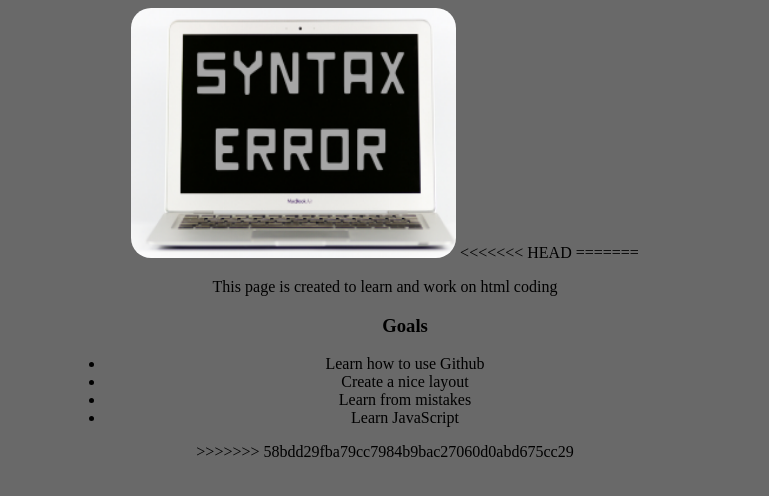
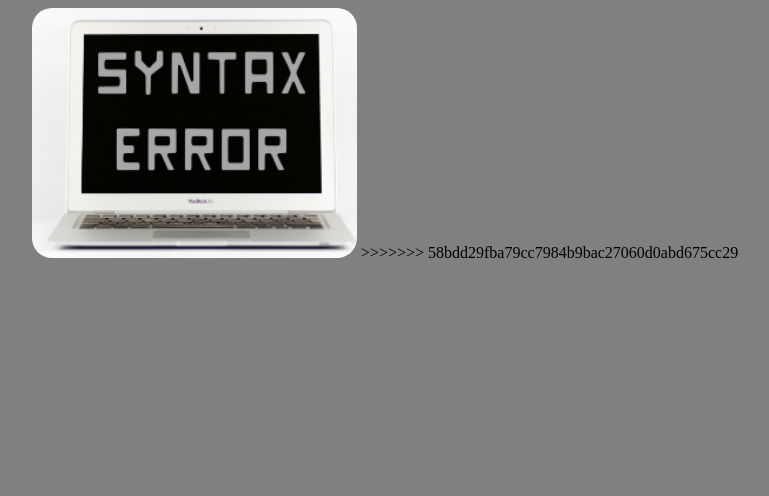
Before and after one commit to Froggy34/froggy34.github.io, a plain HTML site: page index.html in a window 1280 px wide. Shown: the whole page, without its empty margins (255-1024 px from the left). Drawn offline with Linux system fonts and the light colour scheme.

Commit message:
Fixing errors

```diff
--- a/index.html
+++ b/index.html
@@ -3,9 +3,8 @@
 <head>
 	<title>Syntax Error</title>
 	<link rel="stylesheet" type="text/css" href="style.css">
-<body class="main">
+<body>
 	<img src="header.png">
-<<<<<<< HEAD
 	<style class="main>"
 		<p>This page is created to learn and work on html coding</p>
 		<ul>
@@ -16,15 +15,6 @@
 				<li>Learn JavaScript</li>
 	 </ul>
 	</style>
-=======
-<p>This page is created to learn and work on html coding</p>
-<ul>
-	<h3>Goals</h3>
-	<li>Learn how to use Github</li>
-	<li>Create a nice layout</li>
-	<li>Learn from mistakes</li>
-	<li>Learn JavaScript</li>
-</ul>
 >>>>>>> 58bdd29fba79cc7984b9bac27060d0abd675cc29
 </body>
 </html>
```
